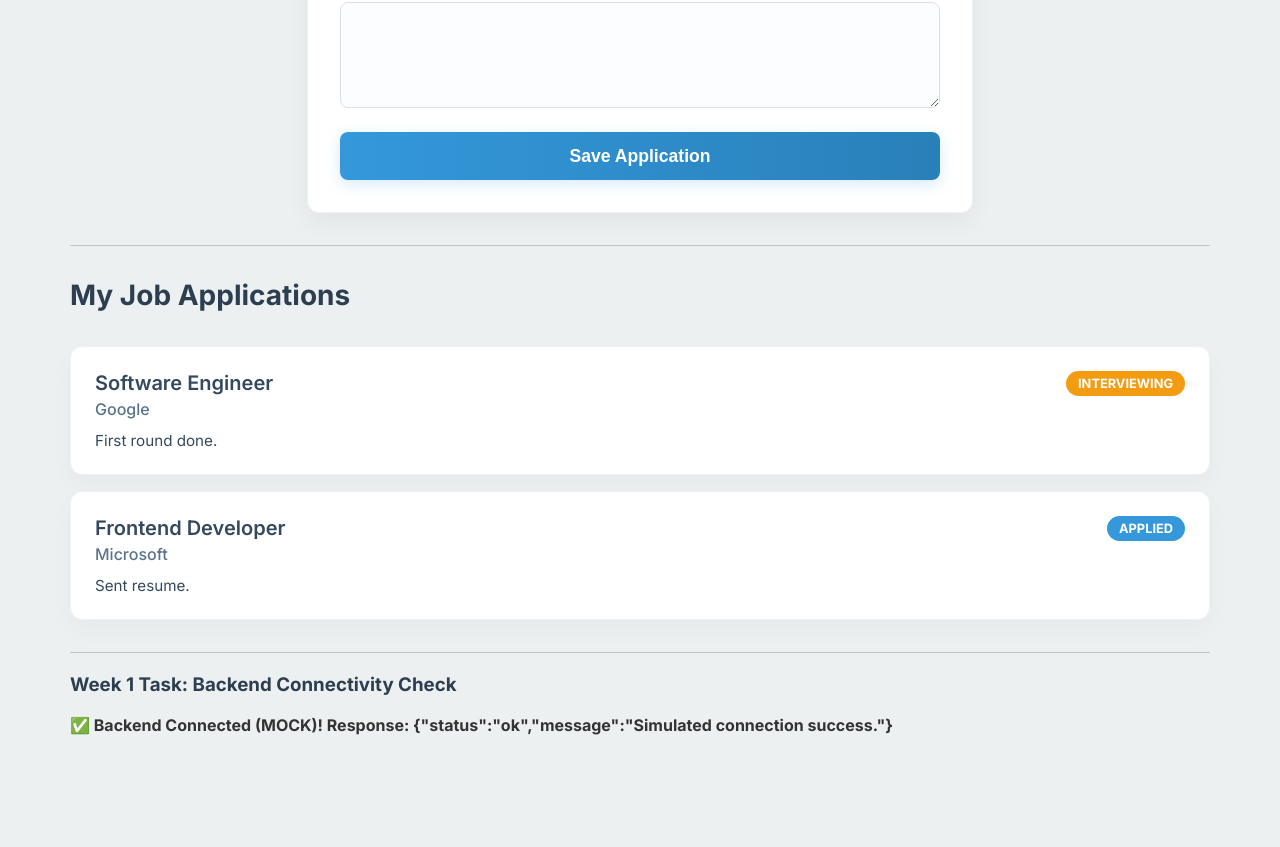
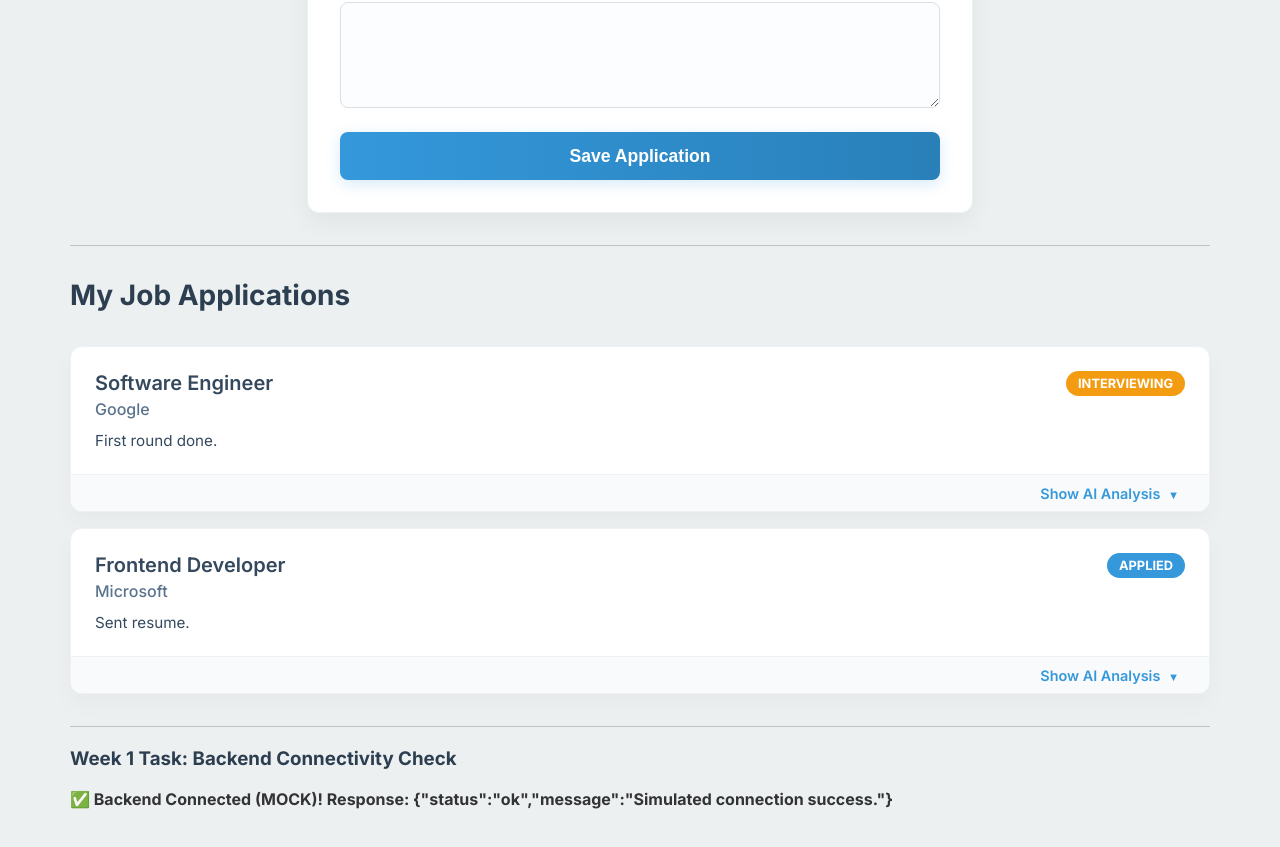
Before and after one commit to ZohaibRahim/CPSC300_GroupProject, an Angular app in the folder frontend/: page /dashboard in a window 1280 px wide. Shown: the part 570-1417 px from the top of the page. Before the commit the page ends 1351 px from the top, so only its background shows below. Built offline with nearby package versions, Linux system fonts and the light colour scheme.

Commit message:
Added AI analysis placeholder and toggle

```diff
--- a/frontend/src/app/api.service.ts
+++ b/frontend/src/app/api.service.ts
@@ -1,14 +1,15 @@
 import { Injectable } from '@angular/core';
 import { HttpClient } from '@angular/common/http';
-import { Observable, of, delay, BehaviorSubject, tap, map } from 'rxjs'; // <-- New imports
+import { Observable, of, delay, BehaviorSubject, tap, map } from 'rxjs';
 
 // --- Define what a "Job" looks like ---
 export interface Job {
-  id: number; // Unique ID
+  id: number;
   company: string;
   title: string;
   status: string;
   notes?: string;
+  aiAnalysis?: string; // <-- NEW: Placeholder for Sara's AI data
 }
 // ----------------------------------------
 
@@ -20,48 +21,51 @@ const BACKEND_URL = 'http://localhost:3000';
 export class ApiService {
 
   // --- Mock Database ---
-  // This is our fake list of jobs.
   private mockJobList: Job[] = [
-    { id: 1, company: 'Google', title: 'Software Engineer', status: 'Interviewing', notes: 'First round done.' },
-    { id: 2, company: 'Microsoft', title: 'Frontend Developer', status: 'Applied', notes: 'Sent resume.' }
+    {
+      id: 1,
+      company: 'Google',
+      title: 'Software Engineer',
+      status: 'Interviewing',
+      notes: 'First round done.',
+      aiAnalysis: 'Your resume is a 92% match. Keywords "React" and "Go" are strong, but "Data Structures" is missing.' // <-- NEW
+    },
+    {
+      id: 2,
+      company: 'Microsoft',
+      title: 'Frontend Developer',
+      status: 'Applied',
+      notes: 'Sent resume.',
+      aiAnalysis: 'Your resume is a 78% match. Add more quantifiable achievements to stand out.' // <-- NEW
+    }
   ];
   private nextJobId = 3;
 
-  // --- The "Live" List ---
-  // This BehaviorSubject will hold the current list of jobs and notify any component that is listening.
   private jobs$ = new BehaviorSubject<Job[]>(this.mockJobList);
-  // ---------------------
 
   constructor(private http: HttpClient) { }
 
-  // --- OLD HEALTH CHECK (Still works) ---
+  // --- OLD HEALTH CHECK (Unchanged) ---
   checkHealth(): Observable<any> {
     const mockResponse = { status: 'ok', message: 'Simulated connection success.' };
     return of(mockResponse).pipe(delay(500));
   }
 
-  // --- NEW: Get All Jobs ---
-  // This returns the "live" list. Any component can subscribe to this.
+  // --- Get All Jobs (Unchanged) ---
   getJobs(): Observable<Job[]> {
     return this.jobs$.asObservable();
   }
 
-  // --- NEW: Create a New Job ---
-  // This adds a job to our fake list and then updates the "live" list for everyone.
+  // --- Create a New Job (Updated) ---
   createJob(jobData: { company: string, title: string, status: string, notes?: string }): Observable<Job> {
-    // 1. Create the new job
     const newJob: Job = {
       id: this.nextJobId++,
-      ...jobData
+      ...jobData,
+      aiAnalysis: 'Analysis pending... (This is a mock response for a new job)' // <-- NEW: Default AI response
     };
 
-    // 2. Add it to our mock list
     this.mockJobList.push(newJob);
-
-    // 3. "Next" emits the new, updated list to all subscribers (like our job-list component!)
-    this.jobs$.next([...this.mockJobList]); // Send a new copy of the array
-
-    // 4. Return the new job, wrapped in a (mock) 200ms API delay
+    this.jobs$.next([...this.mockJobList]);
     return of(newJob).pipe(delay(200));
   }
 }
--- a/frontend/src/app/job-list/job-list.html
+++ b/frontend/src/app/job-list/job-list.html
@@ -1,25 +1,47 @@
 <div class="list-container">
   <h3>My Job Applications</h3>
 
-  <!-- We use *ngIf to handle the async data stream -->
   <div *ngIf="jobs$ | async as jobs; else loading">
 
-    <!-- Show a message if the list is empty -->
     <div *ngIf="jobs.length === 0" class="empty-list">
       <p>Your job list is empty. Add a new application above!</p>
     </div>
 
     <!-- Loop over the jobs and display them -->
     <div class="job-card" *ngFor="let job of jobs">
-      <h4>{{ job.title }}</h4>
-      <p class="company">{{ job.company }}</p>
-      <p class="notes">{{ job.notes }}</p>
-      <span class="status-badge status-{{ job.status | lowercase }}">{{ job.status }}</span>
+      <div class="job-card-main">
+        <div class="job-info">
+          <h4>{{ job.title }}</h4>
+          <p class="company">{{ job.company }}</p>
+          <p class="notes">{{ job.notes }}</p>
+        </div>
+        <span class="status-badge status-{{ job.status | lowercase }}">{{ job.status }}</span>
+      </div>
+
+      <!-- === NEW: AI SECTION === -->
+      <div class="ai-toggle-bar">
+        <!-- This button calls our new (click) function -->
+        <button class="ai-button" (click)="toggleAnalysis(job.id)">
+          {{ visibleAnalysisId === job.id ? 'Hide' : 'Show' }} AI Analysis
+          <span class="ai-button-icon">{{ visibleAnalysisId === job.id ? '▲' : '▼' }}</span>
+        </button>
+      </div>
+
+      <!--
+        This is the placeholder!
+        It only shows if the job's ID matches the 'visibleAnalysisId'
+        This completes your Week 3 task.
+      -->
+      <div *ngIf="visibleAnalysisId === job.id" class="ai-placeholder">
+        <p class="ai-title"><strong>AI Analysis (Mock Data):</strong></p>
+        <p>{{ job.aiAnalysis }}</p>
+      </div>
+      <!-- === END OF AI SECTION === -->
+
     </div>
 
   </div>
 
-  <!-- This template shows while the data is loading (or if it's null) -->
   <ng-template #loading>
     <p>Loading job list...</p>
   </ng-template>
--- a/frontend/src/app/job-list/job-list.scss
+++ b/frontend/src/app/job-list/job-list.scss
@@ -27,16 +27,28 @@ h3 {
   border: 1px solid #eef2f6;
   border-radius: 12px;
   box-shadow: 0 10px 25px rgba(0, 0, 0, 0.03);
-  padding: 1.5rem;
   margin-bottom: 1rem;
-  position: relative;
+  transition: all 0.2s ease-in-out;
+
+  // We remove padding here to add it to sub-sections
+  padding: 0;
   overflow: hidden;
-  transition: all 0.2s ease-in-out;
 
   &:hover {
     transform: translateY(-3px);
     box-shadow: 0 12px 30px rgba(0, 0, 0, 0.05);
   }
+}
+
+// This new div holds the main top part of the card
+.job-card-main {
+  display: flex;
+  justify-content: space-between;
+  padding: 1.5rem; // Moved padding here
+}
+
+.job-info {
+  flex: 1;
 }
 
 .job-card h4 {
@@ -60,15 +72,15 @@ h3 {
 }
 
 .status-badge {
-  position: absolute;
-  top: 1.5rem;
-  right: 1.5rem;
+  // We use 'align-self' to make it stick to the top
+  align-self: flex-start;
   padding: 0.3rem 0.75rem;
   border-radius: 99px;
   font-size: 0.8rem;
   font-weight: 700;
   text-transform: uppercase;
   color: #fff;
+  margin-left: 1rem; // Add space
 
   // Dynamic status colors
   &.status-applied { background-color: #3498db; }
@@ -76,3 +88,51 @@ h3 {
   &.status-offer { background-color: #2ecc71; }
   &.status-rejected { background-color: #e74c3c; }
 }
+
+// --- NEW AI STYLES ---
+
+.ai-toggle-bar {
+  background-color: #f9fafb;
+  border-top: 1px solid #eef2f6;
+  padding: 0.5rem 1.5rem;
+  text-align: right;
+}
+
+.ai-button {
+  background: none;
+  border: none;
+  color: #3498db;
+  font-weight: 600;
+  font-size: 0.9rem;
+  font-family: 'Inter', sans-serif;
+  cursor: pointer;
+  transition: color 0.2s;
+
+  &:hover {
+    color: #2980b9;
+  }
+}
+
+.ai-button-icon {
+  display: inline-block;
+  margin-left: 0.25rem;
+  font-size: 0.7rem;
+}
+
+.ai-placeholder {
+  background-color: #fdfef0; // A slight yellow-ish tint
+  border-top: 1px solid #e6dbb9;
+  padding: 1rem 1.5rem 1.5rem 1.5rem;
+}
+
+.ai-placeholder .ai-title {
+  color: #b98900;
+  font-weight: 700;
+  margin: 0 0 0.5rem 0;
+}
+
+.ai-placeholder p {
+  margin: 0;
+  color: #5d4f21;
+  line-height: 1.5;
+}
--- a/frontend/src/app/job-list/job-list.ts
+++ b/frontend/src/app/job-list/job-list.ts
@@ -1,6 +1,6 @@
 import { Component, OnInit } from '@angular/core';
 import { CommonModule } from '@angular/common';
-import { ApiService, Job } from '../api.service'; // Import the service and the Job interface
+import { ApiService, Job } from '../api.service';
 import { Observable } from 'rxjs';
 
 @Component({
@@ -11,17 +11,31 @@ import { Observable } from 'rxjs';
   styleUrls: ['./job-list.scss']
 })
 export class JobListComponent implements OnInit {
-  // This will hold our "live" stream of jobs from the service
+
   public jobs$: Observable<Job[]>;
 
+  // --- NEW: Toggle Logic ---
+  // This will store the ID of the job we want to show the analysis for.
+  // We use "number | null" so it can be empty (no job selected).
+  public visibleAnalysisId: number | null = null;
+  // -------------------------
+
   constructor(private apiService: ApiService) {
-    // In the constructor, we connect our local 'jobs$' to the one in the service.
-    // The data will flow automatically from here.
     this.jobs$ = this.apiService.getJobs();
   }
 
-  ngOnInit(): void {
-    // You can also just assign it here, both work!
-    // this.jobs$ = this.apiService.getJobs();
+  ngOnInit(): void { }
+
+  // --- NEW: Toggle Function ---
+  // This function will be called when the user clicks the "See AI Analysis" button.
+  toggleAnalysis(jobId: number) {
+    if (this.visibleAnalysisId === jobId) {
+      // If it's already visible, hide it (set to null)
+      this.visibleAnalysisId = null;
+    } else {
+      // If it's hidden, show it (set to the job's ID)
+      this.visibleAnalysisId = jobId;
+    }
   }
+  // ----------------------------
 }
```
